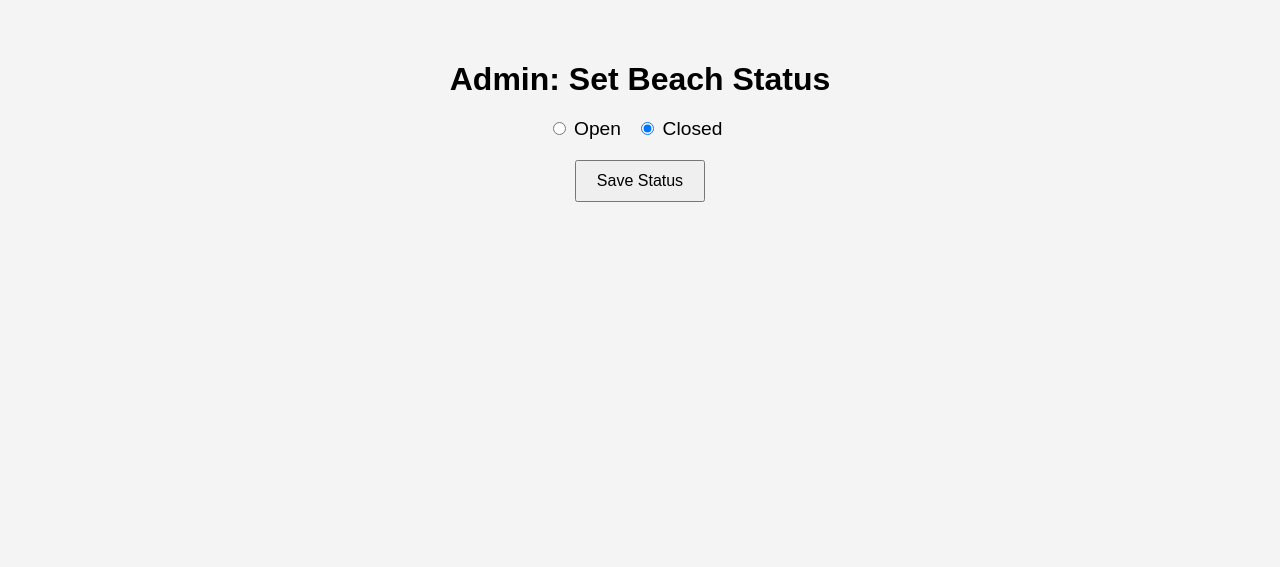
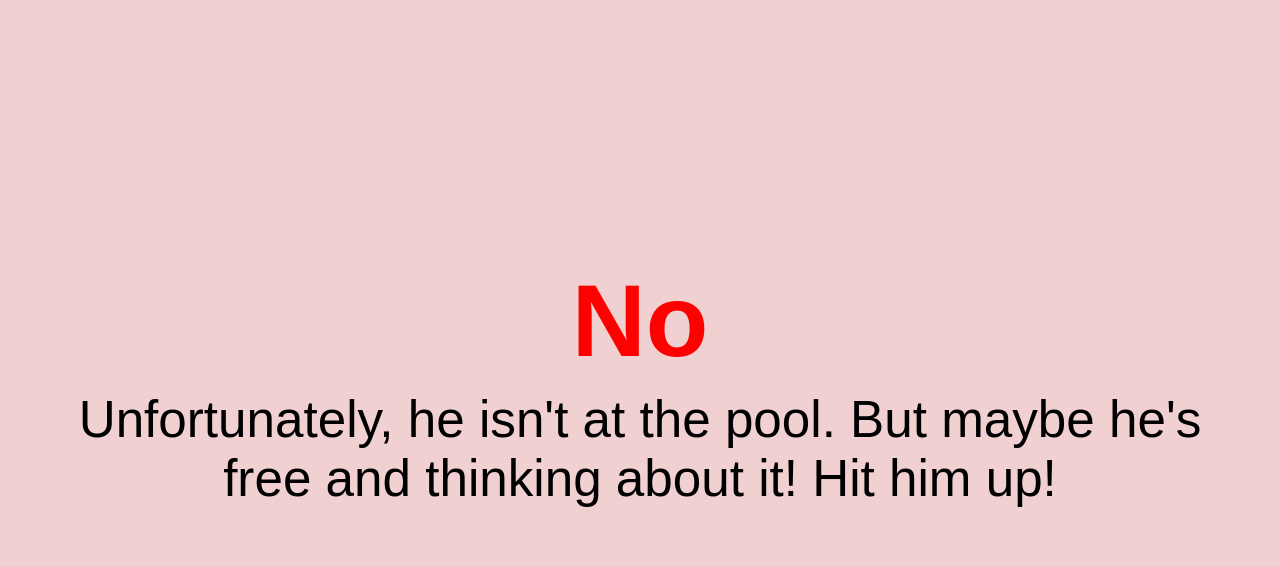
Before and after one commit to heyangzhang/beach, a plain HTML site: page admin.html in a window 1280 px wide. Drawn offline with nearby package versions, Linux system fonts and the light colour scheme.

Commit message:
Update admin.html

```diff
--- a/admin.html
+++ b/admin.html
@@ -2,87 +2,82 @@
 <html lang="en">
 <head>
   <meta charset="UTF-8" />
-  <meta name="viewport" content="width=device-width, initial-scale=1" />
-  <title>Admin - Set Beach Status</title>
+  <meta name="viewport" content="width=device-width,initial-scale=1" />
+  <title>Is Ivan At Bloomfield Beach?</title>
   <style>
-    body, html {
-      margin: 0; padding: 20px;
-      font-family: Arial, sans-serif;
-      background-color: #f4f4f4;
-      display: flex; flex-direction: column; align-items: center;
+    body,html {
+      margin: 0;padding: 0;height: 100%;width: 100%;
+      display: flex;justify-content: center;align-items: center;
+      font-family: Arial,sans-serif;
+      transition: background-color 0.5s ease;
+      flex-direction: column;
+      text-align: center;
     }
-    h1 {
-      margin-bottom: 20px;
-    }
-    label {
-      font-size: 1.2rem;
-      margin-right: 10px;
-    }
+    .container {padding: 2vw;max-width: 90vw;}
+    h1 {font-size: 8vw;margin: 0;}
+    p {font-size: 4vw;margin: 10px 0 30px;}
+    .yes {color: green;}
+    .no {color: red;}
     button {
-      margin-top: 20px;
+      font-size: 4vw;
       padding: 10px 20px;
-      font-size: 1rem;
+      margin-bottom: 30px;
+      background: #ffcc5b;
+      color: #000;
+      border: none;
+      border-radius: 10px;
       cursor: pointer;
     }
-    .status {
-      margin-top: 15px;
-      font-weight: bold;
+    button:hover {
+      background: #ffdb79;
     }
   </style>
 </head>
 <body>
-  <h1>Admin: Set Beach Status</h1>
-
-  <div>
-    <label>
-      <input type="radio" name="status" value="open" />
-      Open
-    </label>
-    <label>
-      <input type="radio" name="status" value="closed" />
-      Closed
-    </label>
+  <div class="container" id="content">
+    <!-- Content will be inserted here -->
   </div>
 
-  <button id="saveBtn">Save Status</button>
+  <button id="confettiBtn">Launch confetti</button>
 
-  <div class="status" id="statusMsg"></div>
+  <!-- Include canvas-confetti from a CDN -->
+  <script src="https://cdn.jsdelivr.net/npm/canvas-confetti@1.9.3/dist/confetti.browser.min.js"></script>
 
-  <script>
-    const saveBtn = document.getElementById('saveBtn');
-    const statusMsg = document.getElementById('statusMsg');
-    const radios = document.getElementsByName('status');
+  <script type="module">
+    function isBeachOpen() {
+      return localStorage.getItem('beachStatus') === 'open';
+    }
+    function launchConfetti(){
+      confetti();
+    }
+    function updateContent() {
+      const container = document.getElementById('content');
+      const button = document.getElementById('confettiBtn'); // Get button
 
-    // Load current status from localStorage
-    function loadStatus() {
-      const status = localStorage.getItem('beachStatus') || 'closed';
-      for (const radio of radios) {
-        if (radio.value === status) {
-          radio.checked = true;
-        }
+      if (isBeachOpen()) {
+        document.body.style.backgroundColor = '#d0f0c0';
+        container.innerHTML = `
+          <h1 class="yes">YES!</h1>
+          <p>He is chilling at Bloomfield Beach. Go join him!</p>
+        `;
+        button.style.display = 'inline-block';
+        launchConfetti();
+      } else {
+        document.body.style.backgroundColor = '#f0d0d0';
+        container.innerHTML = `
+          <h1 class="no">No</h1>
+          <p>Unfortunately, he isn't at the pool. But maybe he's free and thinking about it! Hit him up!</p>
+        `;
+        button.style.display = 'none';
       }
     }
+    updateContent();
 
-    // Save selected status to localStorage
-    saveBtn.addEventListener('click', () => {
-      let selectedStatus = null;
-      for (const radio of radios) {
-        if (radio.checked) {
-          selectedStatus = radio.value;
-          break;
-        }
-      }
-      if (selectedStatus) {
-        localStorage.setItem('beachStatus', selectedStatus);
-        statusMsg.textContent = `Status saved: Beach is ${selectedStatus}`;
-        statusMsg.style.color = selectedStatus === 'open' ? 'green' : 'red';
-      } else {
-        statusMsg.textContent = 'Please select a status before saving.';
-        statusMsg.style.color = 'orange';
-      }
-    });
+    // Manual button to launch confetti
+    document.getElementById('confettiBtn').addEventListener('click', launchConfetti);
 
-    loadStatus();
+    // Optional: refresh every Minute in case the admin changed the status in another tab
+    setInterval(updateContent, 60000);
   </script>
 </body>
 </html>
```
